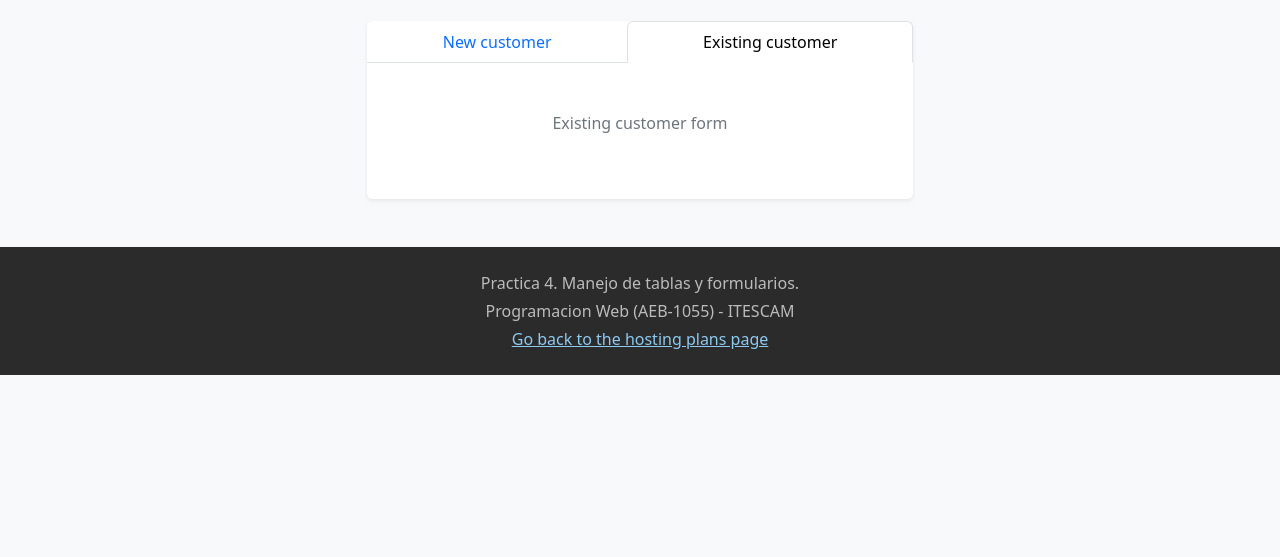
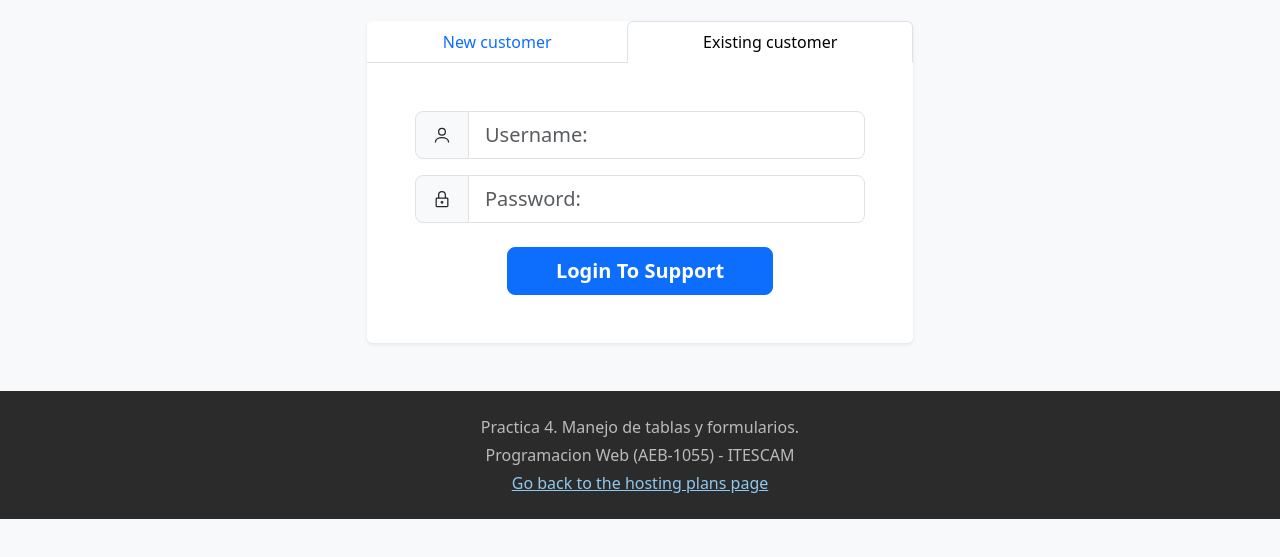
Before and after one commit to ckjosu/practica-2-html, a plain HTML site: page contacto.html in a window 1280 px wide. Both pictures are taken after a click on the tab "Existing customer". Shown: the part 211-768 px from the top of the page. Drawn offline with Linux system fonts and the light colour scheme.

Commit message:
Agrega formulario Existing customer

```diff
--- a/contacto.html
+++ b/contacto.html
@@ -102,8 +102,30 @@
             </div>
 
             <div class="tab-pane fade" id="panel-existente" role="tabpanel" aria-labelledby="tab-existente">
-              <!-- Formulario Existing customer (Tarea 6) -->
-              <p class="text-center text-secondary">Existing customer form</p>
+              <!-- Formulario Existing customer -->
+              <form id="form-existente" action="#" method="post">
+
+                <div class="input-group input-group-lg mb-3">
+                  <span class="input-group-text">
+                    <svg xmlns="http://www.w3.org/2000/svg" width="20" height="20" fill="none" stroke="currentColor" stroke-width="1.5" viewBox="0 0 24 24" aria-hidden="true"><circle cx="12" cy="8" r="4"/><path d="M4 21c0-4 4-6 8-6s8 2 8 6"/></svg>
+                  </span>
+                  <input type="text" class="form-control" id="usuario" name="username"
+                         placeholder="Username:" aria-label="Username" required>
+                </div>
+
+                <div class="input-group input-group-lg mb-4">
+                  <span class="input-group-text">
+                    <svg xmlns="http://www.w3.org/2000/svg" width="20" height="20" fill="none" stroke="currentColor" stroke-width="1.5" viewBox="0 0 24 24" aria-hidden="true"><rect x="5" y="11" width="14" height="10" rx="1"/><path d="M8 11V7a4 4 0 0 1 8 0v4"/><circle cx="12" cy="16" r="1"/></svg>
+                  </span>
+                  <input type="password" class="form-control" id="contrasena" name="password"
+                         placeholder="Password:" aria-label="Password" required>
+                </div>
+
+                <div class="text-center">
+                  <button type="submit" class="btn btn-primary btn-lg px-5 fw-bold">Login To Support</button>
+                </div>
+
+              </form>
             </div>
 
           </div>
```
